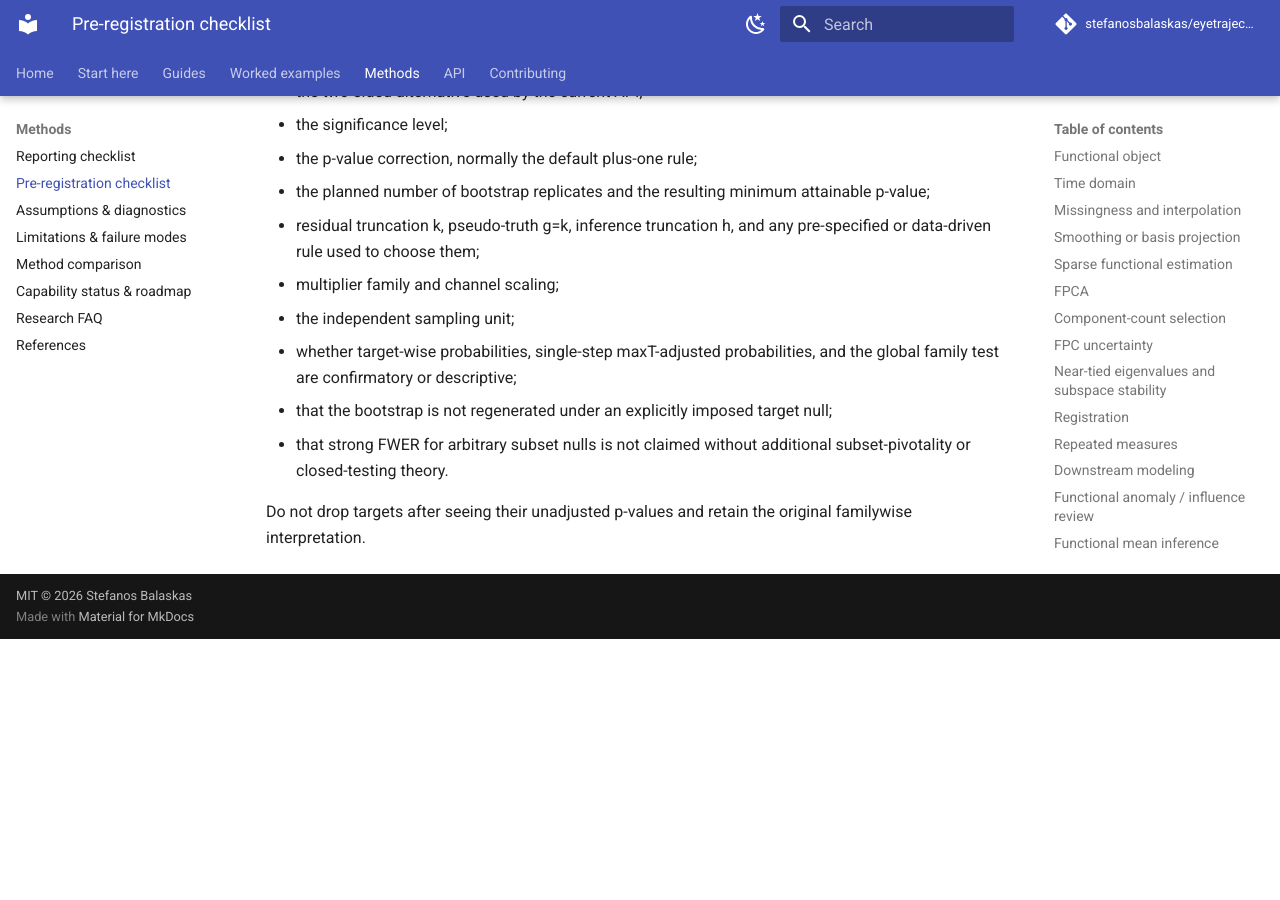
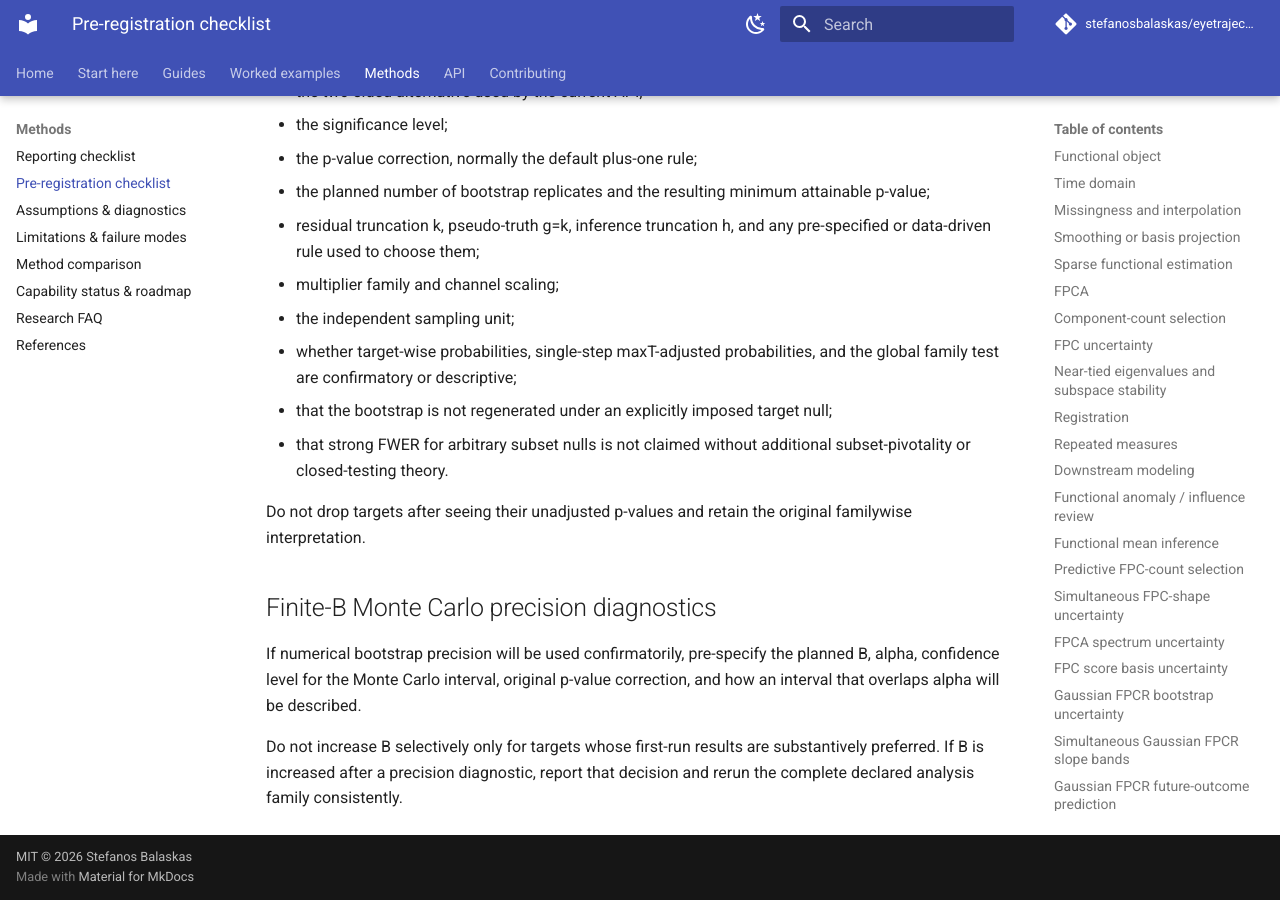
Before and after one commit to stefanosbalaskas/eyetrajectoriespy, an MkDocs documentation site: the page built from docs/methods/preregistration.md, in a window 1280 px wide and 900 px high, scrolled down 11395 px. Built offline with MkDocs 1.6.1 and Material for MkDocs 9.7.7, drawn with Linux system fonts in a browser that asks for light colours; comment, search, counter and statistics services are not loaded; before the commit the page ends 12034 px from its top, so only the background shows below that.

Commit message:
Add 0.20 precision preregistration guidance

```diff
--- a/docs/methods/preregistration.md
+++ b/docs/methods/preregistration.md
@@ -382,3 +382,10 @@
 - that strong FWER for arbitrary subset nulls is not claimed without additional subset-pivotality or closed-testing theory.
 
 Do not drop targets after seeing their unadjusted p-values and retain the original familywise interpretation.
+
+
+## Finite-B Monte Carlo precision diagnostics
+
+If numerical bootstrap precision will be used confirmatorily, pre-specify the planned B, alpha, confidence level for the Monte Carlo interval, original p-value correction, and how an interval that overlaps alpha will be described.
+
+Do not increase B selectively only for targets whose first-run results are substantively preferred. If B is increased after a precision diagnostic, report that decision and rerun the complete declared analysis family consistently.
```
